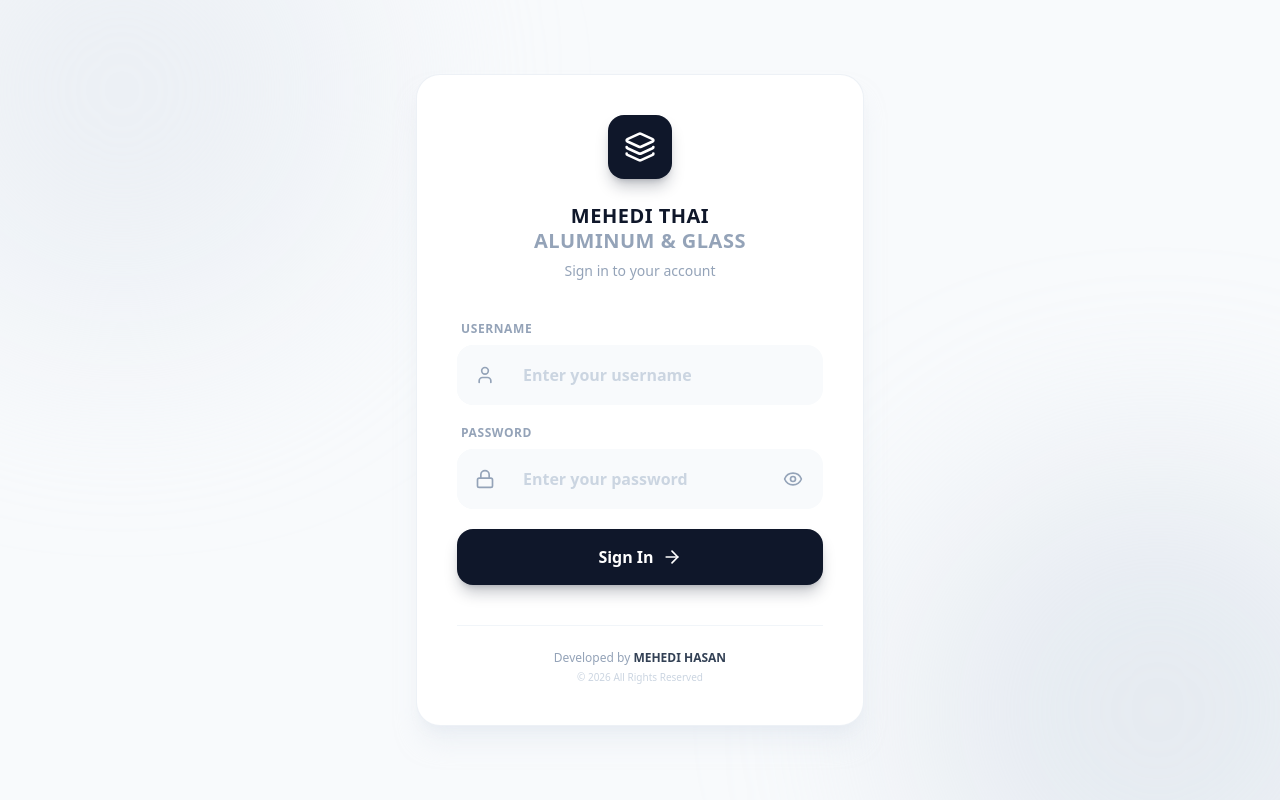
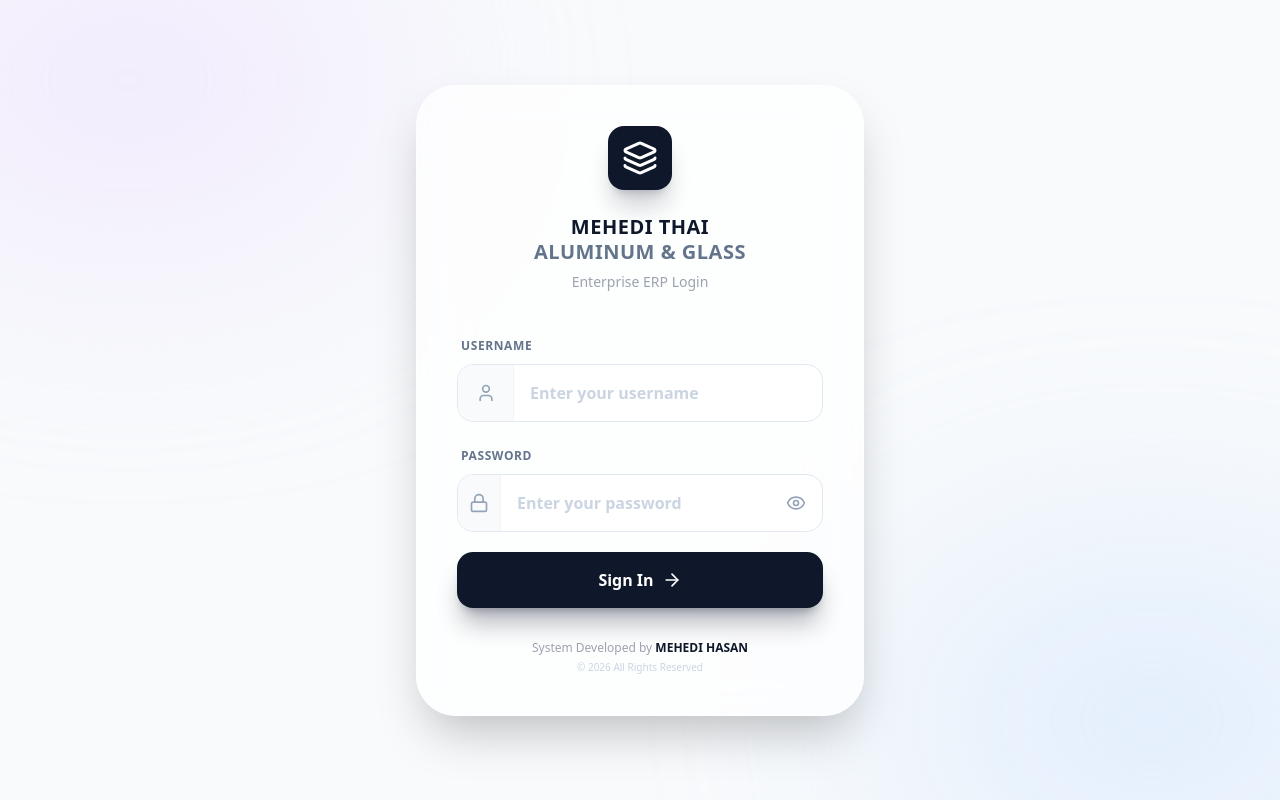
Before and after one commit to Mehedimnm/Mehedi-Thai-Aluminium-Glass, a React (Vite) app: page /login in a window 1280 px wide. Built offline with nearby package versions, Linux system fonts and the light colour scheme.

Commit message:
Dashboard Update

```diff
--- a/src/Login.jsx
+++ b/src/Login.jsx
@@ -10,17 +10,16 @@ const Login = ({ onLogin }) => {
   const [toast, setToast] = useState(null);
   const [showPassword, setShowPassword] = useState(false);
 
-  // Focus states for premium input effect
+  // Focus states
   const [focusedField, setFocusedField] = useState(null);
 
-  // Input error states
+  // Error states
   const [errors, setErrors] = useState({ username: false, password: false });
 
   const handleLogin = async (e) => {
     e.preventDefault();
     setToast(null);
 
-    // Validation check
     const newErrors = {
       username: !username.trim(),
       password: !password.trim()
@@ -40,7 +39,6 @@ const Login = ({ onLogin }) => {
 
       if (result.data === "Success") {
         setToast({ type: 'success', text: 'Login Successful! Please wait...' });
-
         setTimeout(() => {
           onLogin();
         }, 1500);
@@ -56,7 +54,6 @@ const Login = ({ onLogin }) => {
     setIsLoading(false);
   };
 
-  // Handle input change and remove error
   const handleInputChange = (field, value) => {
     if (field === 'username') setUsername(value);
     if (field === 'password') setPassword(value);
@@ -67,7 +64,7 @@ const Login = ({ onLogin }) => {
   };
 
   return (
-    <div className="min-h-screen flex items-center justify-center bg-slate-50 relative overflow-hidden font-sans">
+    <div className="min-h-screen flex items-center justify-center bg-[#f8fafc] relative overflow-hidden font-sans">
 
       {/* Toast Notification */}
       <AnimatePresence>
@@ -76,9 +73,9 @@ const Login = ({ onLogin }) => {
             initial={{ opacity: 0, y: -50, x: '-50%' }}
             animate={{ opacity: 1, y: 30, x: '-50%' }}
             exit={{ opacity: 0, y: -50, x: '-50%' }}
-            className="fixed top-0 left-1/2 z-[10000] flex items-center gap-3 bg-white px-5 py-4 rounded-2xl shadow-xl border border-slate-100"
+            className="fixed top-0 left-1/2 z-[10000] flex items-center gap-3 bg-white px-6 py-4 rounded-2xl shadow-xl shadow-slate-200 border border-slate-100 min-w-[320px]"
           >
-            <div className={`w-10 h-10 rounded-xl flex items-center justify-center ${
+            <div className={`shrink-0 w-10 h-10 rounded-xl flex items-center justify-center ${
               toast.type === 'success' ? 'bg-emerald-100 text-emerald-600' :
               toast.type === 'error' ? 'bg-red-100 text-red-600' :
               'bg-amber-100 text-amber-600'
@@ -91,69 +88,61 @@ const Login = ({ onLogin }) => {
               <p className="font-bold text-slate-800 text-sm">
                 {toast.type === 'success' ? 'Success' : toast.type === 'error' ? 'Error' : 'Warning'}
               </p>
-              <p className="text-xs font-medium text-slate-500">{toast.text}</p>
+              <p className="text-xs font-medium text-slate-500 mt-0.5">{toast.text}</p>
             </div>
           </motion.div>
         )}
       </AnimatePresence>
 
-      {/* Background Effects */}
-      <div className="absolute inset-0 overflow-hidden">
-        <div className="absolute top-[-20%] left-[-10%] w-[500px] h-[500px] bg-slate-200/50 rounded-full blur-[100px]" />
-        <div className="absolute bottom-[-20%] right-[-10%] w-[500px] h-[500px] bg-slate-300/40 rounded-full blur-[100px]" />
-      </div>
+      {/* Original Background Effects */}
+      <div className="absolute top-[-10%] left-[-10%] w-[40%] h-[40%] bg-purple-200/40 rounded-full blur-[120px]"></div>
+      <div className="absolute bottom-[-10%] right-[-10%] w-[40%] h-[40%] bg-blue-200/40 rounded-full blur-[120px]"></div>
 
       {/* Login Card */}
       <motion.div
-        initial={{ opacity: 0, y: 20 }}
-        animate={{ opacity: 1, y: 0 }}
+        initial={{ opacity: 0, scale: 0.95 }}
+        animate={{ opacity: 1, scale: 1 }}
         transition={{ duration: 0.5 }}
-        className="bg-white border border-slate-200/60 p-10 rounded-3xl shadow-xl shadow-slate-200/50 w-full max-w-md relative z-10"
+        className="bg-white/70 backdrop-blur-xl border border-white/50 p-10 rounded-[40px] shadow-2xl w-full max-w-md relative z-10"
       >
         {/* Header */}
         <div className="text-center mb-10">
-          <motion.div
-            initial={{ scale: 0.8 }}
-            animate={{ scale: 1 }}
-            transition={{ delay: 0.2, type: "spring" }}
-            className="w-16 h-16 bg-slate-900 rounded-2xl flex items-center justify-center mx-auto mb-6 shadow-lg shadow-slate-900/25"
-          >
-            <Layers className="w-8 h-8 text-white" />
-          </motion.div>
+          <div className="w-16 h-16 bg-slate-900 rounded-2xl flex items-center justify-center mx-auto mb-6 shadow-xl shadow-slate-900/20">
+            <Layers className="w-9 h-9 text-white" />
+          </div>
 
           <h1 className="text-xl font-black text-slate-900 uppercase tracking-wide leading-tight mb-2">
-            MEHEDI THAI <br/>
-            <span className="text-slate-400 font-bold">ALUMINUM & GLASS</span>
+            MEHEDI THAI <br/> <span className="text-slate-500">ALUMINUM & GLASS</span>
           </h1>
 
-          <p className="text-slate-400 text-sm font-medium mt-2">Sign in to your account</p>
+          <p className="text-gray-400 text-sm font-medium mt-1">Enterprise ERP Login</p>
         </div>
 
         <form onSubmit={handleLogin} className="space-y-5">
 
-          {/* Username Input - Premium Design */}
+          {/* Username Input */}
           <div className="space-y-2">
-            <label className="block text-xs font-bold text-slate-400 uppercase tracking-wider ml-1">
+            <label className="text-xs font-bold text-slate-500 uppercase tracking-wider ml-1">
               Username
             </label>
             <div
-              className={`relative group transition-all duration-300 ${
+              className={`flex items-center bg-white rounded-2xl overflow-hidden transition-all duration-200 ${
                 errors.username
-                  ? 'ring-2 ring-red-500/20'
+                  ? 'ring-2 ring-red-400 border border-red-200'
                   : focusedField === 'username'
-                    ? 'ring-2 ring-slate-900/10'
-                    : ''
+                    ? 'ring-2 ring-slate-300 border border-slate-200'
+                    : 'border border-slate-200 hover:border-slate-300'
               }`}
             >
-              {/* Icon Container */}
-              <div className={`absolute left-0 top-0 bottom-0 w-14 flex items-center justify-center rounded-l-2xl transition-all duration-300 ${
+              {/* Icon Box */}
+              <div className={`w-14 h-14 flex items-center justify-center border-r transition-colors duration-200 ${
                 errors.username
-                  ? 'bg-red-50'
+                  ? 'bg-red-50 border-red-100'
                   : focusedField === 'username'
-                    ? 'bg-slate-100'
-                    : 'bg-slate-50'
+                    ? 'bg-slate-100 border-slate-200'
+                    : 'bg-slate-50 border-slate-100'
               }`}>
-                <User className={`w-5 h-5 transition-colors duration-300 ${
+                <User className={`w-5 h-5 transition-colors duration-200 ${
                   errors.username
                     ? 'text-red-500'
                     : focusedField === 'username'
@@ -162,17 +151,11 @@ const Login = ({ onLogin }) => {
                 }`} />
               </div>
 
-              {/* Input Field */}
+              {/* Input */}
               <input
                 type="text"
                 placeholder="Enter your username"
-                className={`w-full pl-16 pr-12 py-4 bg-slate-50 rounded-2xl font-semibold text-slate-800 placeholder-slate-300 outline-none transition-all duration-300 ${
-                  errors.username
-                    ? 'bg-red-50/50 border-2 border-red-200'
-                    : focusedField === 'username'
-                      ? 'bg-white border-2 border-slate-200'
-                      : 'border-2 border-transparent hover:bg-slate-100/70'
-                }`}
+                className="flex-1 h-14 px-4 bg-transparent outline-none font-semibold text-slate-800 placeholder-slate-300"
                 onChange={(e) => handleInputChange('username', e.target.value)}
                 onFocus={() => setFocusedField('username')}
                 onBlur={() => setFocusedField(null)}
@@ -181,40 +164,36 @@ const Login = ({ onLogin }) => {
 
               {/* Error Icon */}
               {errors.username && (
-                <motion.div
-                  initial={{ scale: 0, opacity: 0 }}
-                  animate={{ scale: 1, opacity: 1 }}
-                  className="absolute right-4 top-1/2 -translate-y-1/2"
-                >
+                <div className="pr-4">
                   <AlertTriangle className="w-5 h-5 text-red-500" />
-                </motion.div>
+                </div>
               )}
             </div>
           </div>
 
-          {/* Password Input - Premium Design */}
+          {/* Password Input */}
           <div className="space-y-2">
-            <label className="block text-xs font-bold text-slate-400 uppercase tracking-wider ml-1">
+            <label className="text-xs font-bold text-slate-500 uppercase tracking-wider ml-1">
               Password
             </label>
             <div
-              className={`relative group transition-all duration-300 ${
+              className={`flex items-center bg-white rounded-2xl overflow-hidden transition-all duration-200 ${
                 errors.password
-                  ? 'ring-2 ring-red-500/20'
+                  ? 'ring-2 ring-red-400 border border-red-200'
                   : focusedField === 'password'
-                    ? 'ring-2 ring-slate-900/10'
-                    : ''
+                    ? 'ring-2 ring-slate-300 border border-slate-200'
+                    : 'border border-slate-200 hover:border-slate-300'
               }`}
             >
-              {/* Icon Container */}
-              <div className={`absolute left-0 top-0 bottom-0 w-14 flex items-center justify-center rounded-l-2xl transition-all duration-300 ${
+              {/* Icon Box */}
+              <div className={`w-14 h-14 flex items-center justify-center border-r transition-colors duration-200 ${
                 errors.password
-                  ? 'bg-red-50'
+                  ? 'bg-red-50 border-red-100'
                   : focusedField === 'password'
-                    ? 'bg-slate-100'
-                    : 'bg-slate-50'
+                    ? 'bg-slate-100 border-slate-200'
+                    : 'bg-slate-50 border-slate-100'
               }`}>
-                <Lock className={`w-5 h-5 transition-colors duration-300 ${
+                <Lock className={`w-5 h-5 transition-colors duration-200 ${
                   errors.password
                     ? 'text-red-500'
                     : focusedField === 'password'
@@ -223,56 +202,40 @@ const Login = ({ onLogin }) => {
                 }`} />
               </div>
 
-              {/* Input Field */}
+              {/* Input */}
               <input
                 type={showPassword ? 'text' : 'password'}
                 placeholder="Enter your password"
-                className={`w-full pl-16 pr-12 py-4 bg-slate-50 rounded-2xl font-semibold text-slate-800 placeholder-slate-300 outline-none transition-all duration-300 ${
-                  errors.password
-                    ? 'bg-red-50/50 border-2 border-red-200'
-                    : focusedField === 'password'
-                      ? 'bg-white border-2 border-slate-200'
-                      : 'border-2 border-transparent hover:bg-slate-100/70'
-                }`}
+                className="flex-1 h-14 px-4 bg-transparent outline-none font-semibold text-slate-800 placeholder-slate-300"
                 onChange={(e) => handleInputChange('password', e.target.value)}
                 onFocus={() => setFocusedField('password')}
                 onBlur={() => setFocusedField(null)}
                 value={password}
               />
 
-              {/* Show/Hide Password Toggle */}
+              {/* Error Icon */}
+              {errors.password && (
+                <div className="pr-2">
+                  <AlertTriangle className="w-5 h-5 text-red-500" />
+                </div>
+              )}
+
+              {/* Show/Hide Password */}
               <button
                 type="button"
                 onClick={() => setShowPassword(!showPassword)}
-                className="absolute right-4 top-1/2 -translate-y-1/2 p-1 text-slate-400 hover:text-slate-600 transition-colors"
+                className="pr-4 pl-2 h-14 flex items-center text-slate-400 hover:text-slate-600 transition-colors"
               >
-                {showPassword ? (
-                  <EyeOff className="w-5 h-5" />
-                ) : (
-                  <Eye className="w-5 h-5" />
-                )}
+                {showPassword ? <EyeOff className="w-5 h-5" /> : <Eye className="w-5 h-5" />}
               </button>
-
-              {/* Error Icon - Shows when error and password is hidden */}
-              {errors.password && (
-                <motion.div
-                  initial={{ scale: 0, opacity: 0 }}
-                  animate={{ scale: 1, opacity: 1 }}
-                  className="absolute right-12 top-1/2 -translate-y-1/2"
-                >
-                  <AlertTriangle className="w-5 h-5 text-red-500" />
-                </motion.div>
-              )}
             </div>
           </div>
 
           {/* Submit Button */}
-          <motion.button
+          <button
             type="submit"
             disabled={isLoading}
-            whileHover={{ scale: 1.01 }}
-            whileTap={{ scale: 0.99 }}
-            className="w-full bg-slate-900 hover:bg-slate-800 text-white font-bold py-4 rounded-2xl shadow-lg shadow-slate-900/25 transition-all flex items-center justify-center gap-2 group mt-8 disabled:opacity-70 disabled:cursor-not-allowed"
+            className="w-full bg-slate-900 hover:bg-slate-800 text-white font-bold py-4 rounded-2xl shadow-xl shadow-slate-900/30 transition-all active:scale-[0.98] flex items-center justify-center gap-2 group mt-8 disabled:opacity-70"
           >
             {isLoading ? (
               <div className="w-6 h-6 border-2 border-white/30 border-t-white rounded-full animate-spin" />
@@ -282,13 +245,13 @@ const Login = ({ onLogin }) => {
                 <ArrowRight className="w-5 h-5 group-hover:translate-x-1 transition-transform" />
               </>
             )}
-          </motion.button>
+          </button>
         </form>
 
         {/* Footer */}
-        <div className="mt-10 pt-6 border-t border-slate-100 text-center">
-          <p className="text-xs text-slate-400 font-medium">
-            Developed by <span className="text-slate-700 font-bold">MEHEDI HASAN</span>
+        <div className="mt-8 text-center">
+          <p className="text-xs text-gray-400 font-medium">
+            System Developed by <span className="text-slate-900 font-bold">MEHEDI HASAN</span>
           </p>
           <p className="text-[10px] text-slate-300 font-medium mt-1">
             © 2026 All Rights Reserved
```
